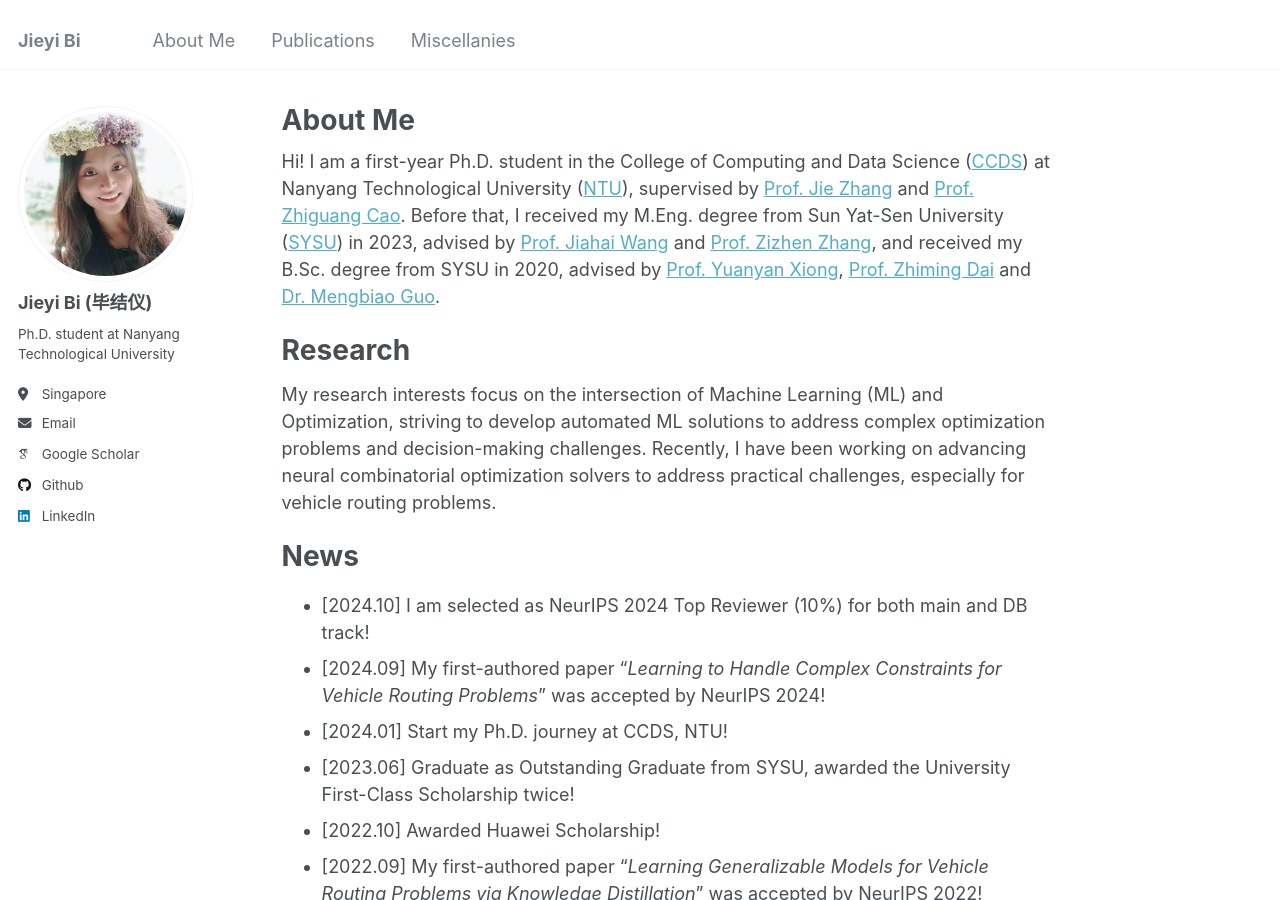
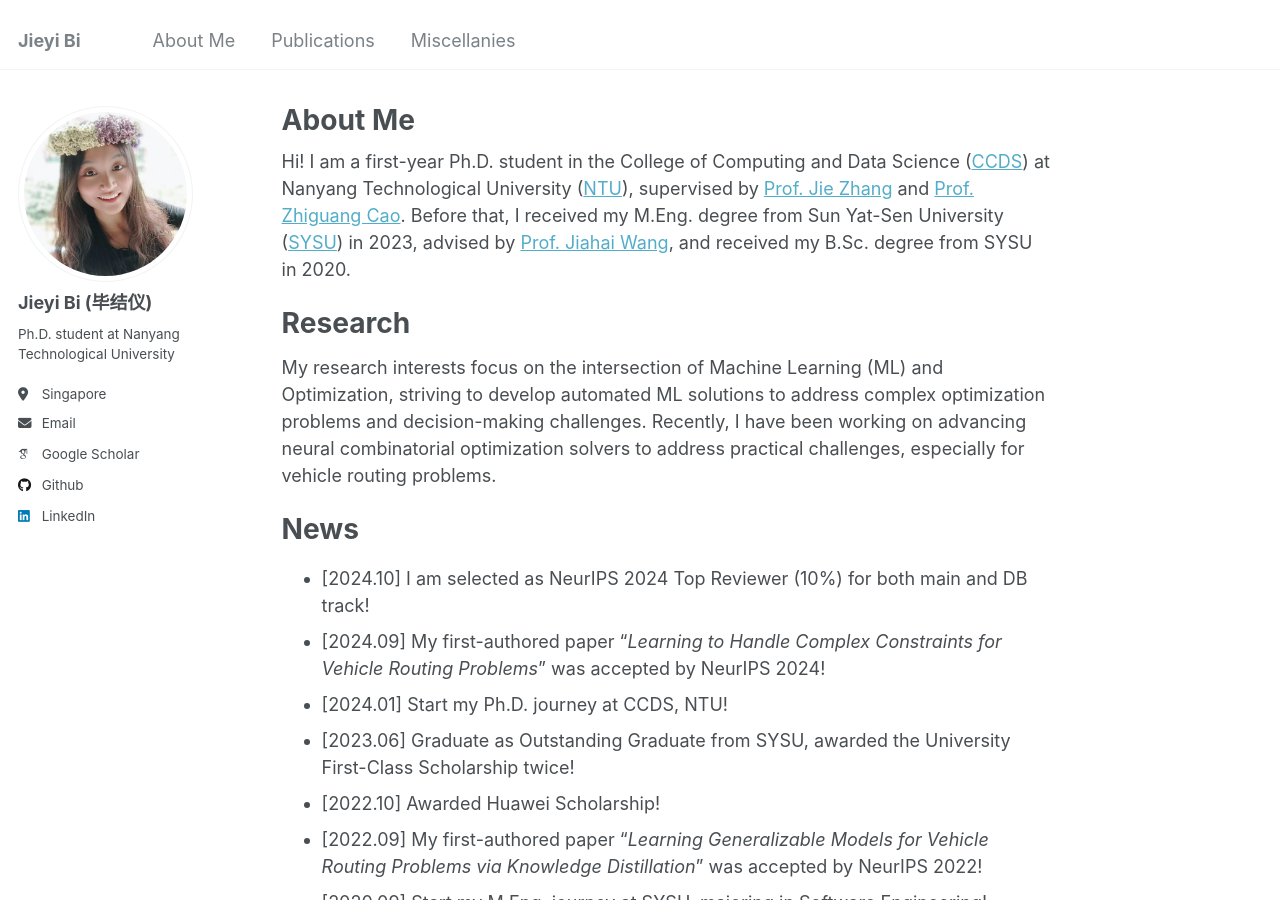
Before and after one commit to jieyibi/jieyibi.github.io, a Jekyll site: the page built from _pages/about.md, in a window 1280 px wide and 900 px high. Built offline with Jekyll 4.4.1, drawn with Linux system fonts in a browser that asks for light colours; some web fonts are replaced.

Commit message:
Update about.md

```diff
--- a/_pages/about.md
+++ b/_pages/about.md
@@ -7,7 +7,8 @@ redirect_from:
   - /about.html
 ---
 
-Hi! I am a first-year Ph.D. student in the College of Computing and Data Science ([CCDS](https://www.ntu.edu.sg/computing)) at Nanyang Technological University ([NTU](https://www.ntu.edu.sg/)), supervised by [Prof. Jie Zhang](https://personal.ntu.edu.sg/zhangj/) and [Prof. Zhiguang Cao](https://zhiguangcaosg.github.io/). Before that, I received my M.Eng. degree from Sun Yat-Sen University ([SYSU](https://www.sysu.edu.cn/sysuen/)) in 2023, advised by [Prof. Jiahai Wang](https://www.semanticscholar.org/author/Jiahai-Wang/2815388) and [Prof. Zizhen Zhang](https://scholar.google.com/citations?user=Qzxm58oAAAAJ&hl=en), and received my B.Sc. degree from SYSU in 2020, advised by [Prof. Yuanyan Xiong](https://www.researchgate.net/profile/Yuanyan-Xiong), [Prof. Zhiming Dai](https://www.aminer.cn/profile/zhiming-dai/53f45a8cdabfaee4dc822172) and [Dr. Mengbiao Guo](https://scholar.google.com/citations?user=F8p_MxEAAAAJ&hl=en).
+Hi! I am a first-year Ph.D. student in the College of Computing and Data Science ([CCDS](https://www.ntu.edu.sg/computing)) at Nanyang Technological University ([NTU](https://www.ntu.edu.sg/)), supervised by [Prof. Jie Zhang](https://personal.ntu.edu.sg/zhangj/) and [Prof. Zhiguang Cao](https://zhiguangcaosg.github.io/). Before that, I received my M.Eng. degree from Sun Yat-Sen University ([SYSU](https://www.sysu.edu.cn/sysuen/)) in 2023, advised by [Prof. Jiahai Wang](https://www.semanticscholar.org/author/Jiahai-Wang/2815388), and received my B.Sc. degree from SYSU in 2020.
+
 
 Research
 ======
```
